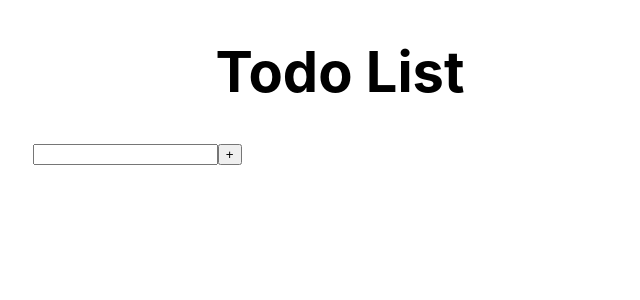
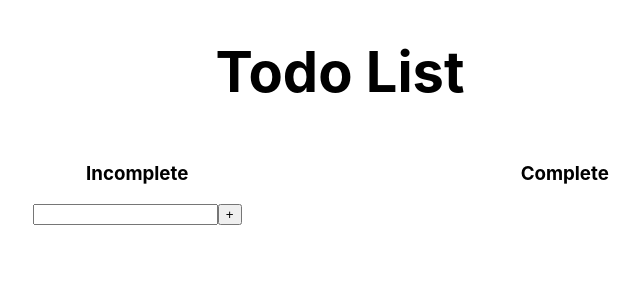
Before and after one commit to williambilsdon/ToDoList, a React (Create React App) app: page / in a window 1280 px wide. Shown: the top 300 px of the page, without its empty margins (300-940 px from the left). Built offline with nearby package versions, Linux system fonts and the light colour scheme.

Commit message:
Removed update button from Completed List items

```diff
--- a/src/App.js
+++ b/src/App.js
@@ -8,6 +8,7 @@ class TaskList extends React.Component{
     this.handleClick = this.handleClick.bind(this);
     this.handleComplete = this.handleComplete.bind(this);
     this.List = this.List.bind(this);
+    this.CompleteList = this.CompleteList.bind(this);
   }
 
   handleClick(task){
@@ -16,6 +17,16 @@ class TaskList extends React.Component{
 
   handleComplete(item){
     this.props.update(item);
+  }
+
+  CompleteList(task){
+    return (
+      <div>
+        <form>
+          <li className="listItems" key={task.key}><button className="liButtons"type="button" onClick={this.handleClick.bind(this, task)}>{task.value}</button></li>
+        </form>
+      </div>
+    );
   }
 
   List(task){
@@ -45,7 +56,7 @@ class TaskList extends React.Component{
     }
 
     if(this.props.completed){
-      listItems = completed.map(this.List)
+      listItems = completed.map(this.CompleteList)
     } else {
       listItems = incomplete.map(this.List)
     }
@@ -142,10 +153,12 @@ class ToDoApp extends React.Component{
       <div className = "container">
         <h1>Todo List</h1>
         <div className = "left-container">
+          <h3>Incomplete</h3>
           <AddTodo holder={this.state.value} update={this.manageInputField}input={this.state.input} addItem={this.addItem}/>
           <TaskList tasks = {this.state.tasks} delete={this.deleteItem} completed={false} update={this.updateTask}/>
         </div>
         <div className="right-container">
+          <h3>Complete</h3>
           <TaskList tasks = {this.state.tasks} delete={this.deleteItem} completed={true} />
         </div>
       </div>
```
